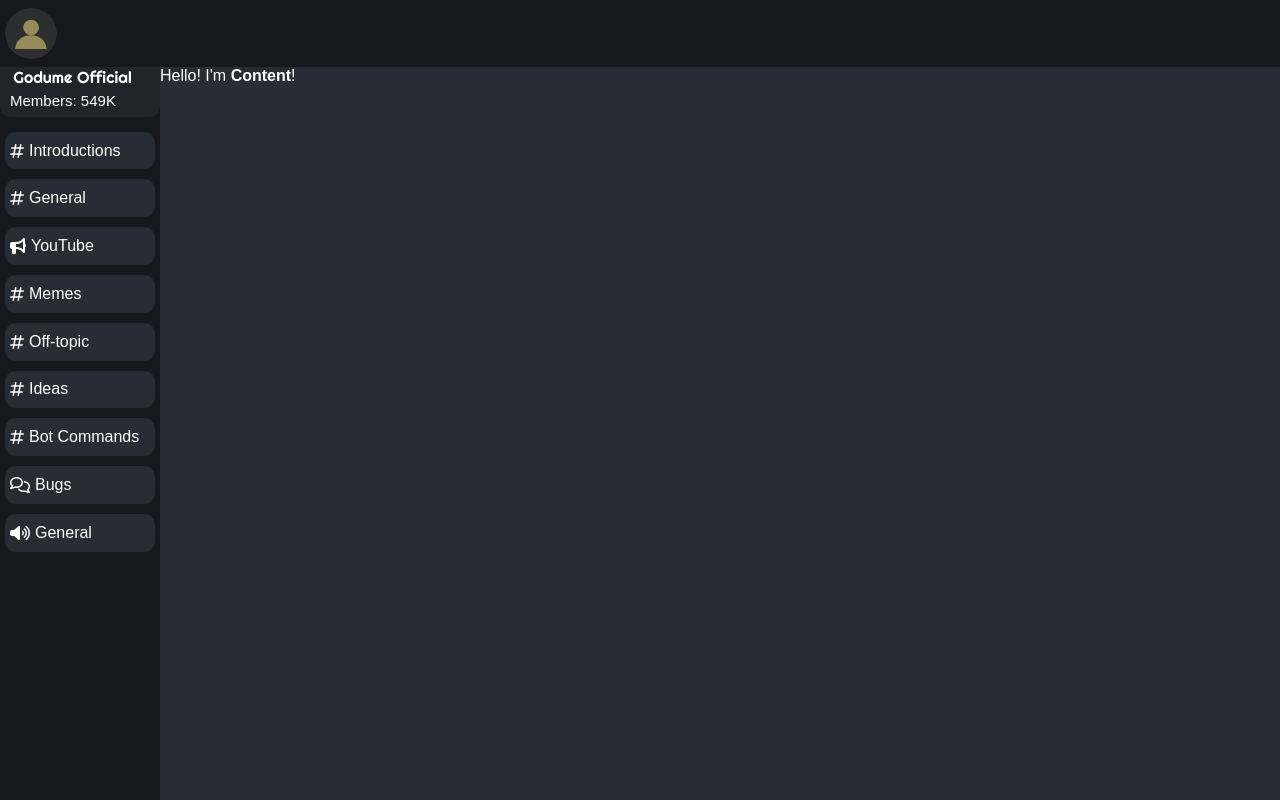
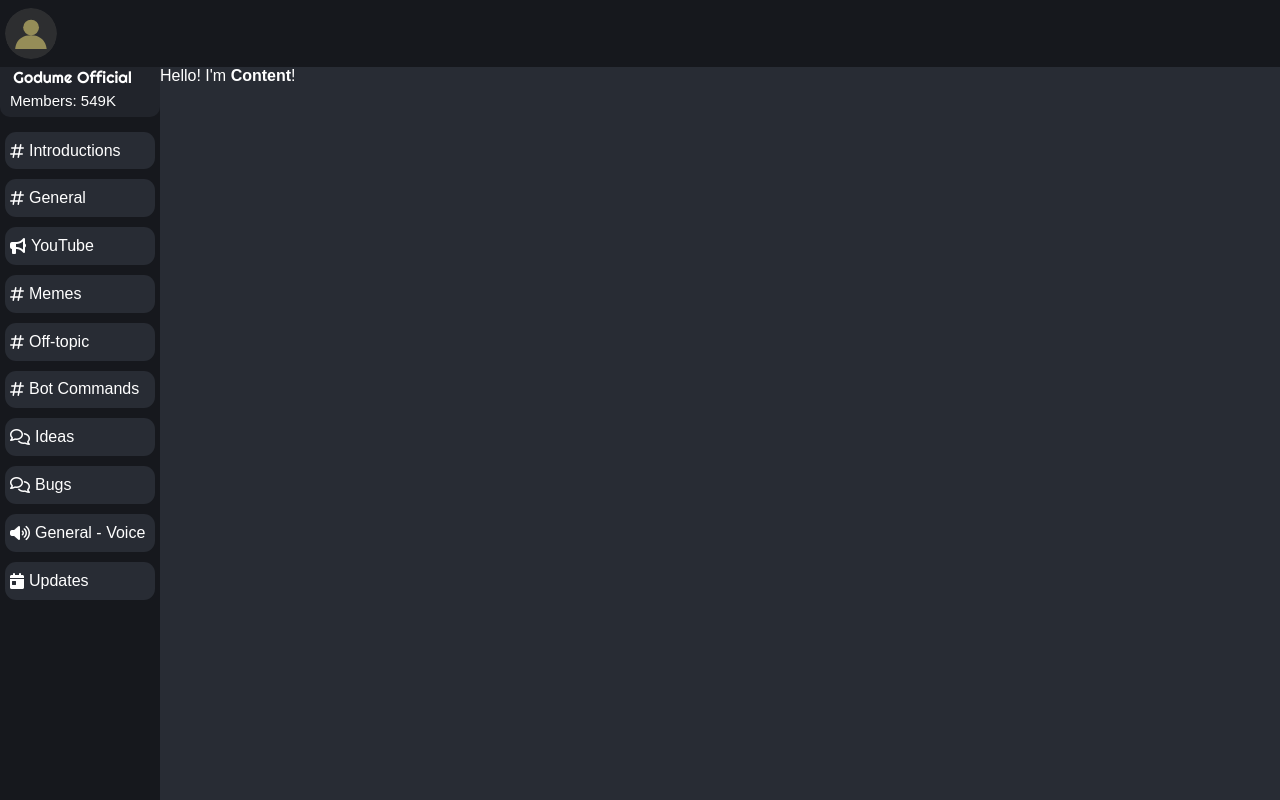
Before and after one commit to mineTomek/Godume, a React (Create React App) app: page / in a window 1280 px wide. Built offline with nearby package versions, Linux system fonts and the light colour scheme.

Commit message:
Updated channel section
New channel type: calendar
More preview channels
Added error for incompatible chanel name and type lists

```diff
--- a/src/Components/Channels/Channel/Channel.css
+++ b/src/Components/Channels/Channel/Channel.css
@@ -20,17 +20,23 @@
 
     transition: .1s ease-in-out;
 }
-
 .Channel-box:hover {
-    transform: scale(105%);
+    transform: scale(103%);
+}
+.Channel-box:active {
+    transform: scale(100%) translateY(2px);
+    background-color: var(--dark-2);
 }
 
 .Channel-box > i {
     transition: .1s;
 }
-
 .Channel-box:hover > i {
-    transform: rotate(-5deg);
+    transform: rotate(-5deg) scale(105%);
+    color: var(--color-accent);
+}
+.Channel-box:active > i {
+    transform: rotate(5deg) scale(95%);
     color: var(--color-accent);
 }
 
--- a/src/Components/Channels/Channel/Channel.js
+++ b/src/Components/Channels/Channel/Channel.js
@@ -13,10 +13,12 @@ function Channel(props) {
         channelTypeIconClass = 'regular fa-comments';
     } else if (props.type === 'announcement') {
         channelTypeIconClass = 'solid fa-bullhorn';
+    } else if (props.type === 'calendar') {
+        channelTypeIconClass = 'solid fa-calendar-day';
     }
 
     return (
-        <div className='Channel-box'>
+        <div className='Channel-box Prevent-selection'>
             <i className={'fa-' + channelTypeIconClass + ' Channel-type'}></i> {props.name}
         </div>
     )
--- a/src/Components/Channels/Channels.css
+++ b/src/Components/Channels/Channels.css
@@ -1,10 +1,16 @@
 .Channels-container {
     background-color: var(--dark-3);
-    /* border-right: 2px solid black; */
+
     position: fixed;
     left: 0;
     width: 10rem;
-    height: 100vh;
+    height: calc(100vh - var(--header-height) - 10px);
+
+    overflow-y: scroll;
+    scroll-behavior: smooth;
+}
+.Channels-container::-webkit-scrollbar {
+    display: none;
 }
 
 .Channels-header {
--- a/src/Components/Channels/Channels.js
+++ b/src/Components/Channels/Channels.js
@@ -3,10 +3,18 @@ import './Channels.css';
 import Channel from './Channel/Channel.js';
 
 function Channels(props) {
-    let channelNames = ['Introductions', 'General', 'YouTube',     'Memes', 'Off-topic', 'Ideas', 'Bot Commands', 'Bugs', 'General'];
-    let channelTypes = ['text',          'text',    'announcement','text',  'text',      'text',  'text',         'forum','voice'  ];
+    let channels;
 
-    let channels = [...Array(9)].map((e, i) => (<Channel key={i} name={channelNames[i]} type={channelTypes[i]}/>));
+    let channelNames = ['Introductions', 'General', 'YouTube',     'Memes', 'Off-topic', 'Bot Commands', 'Ideas',   'Bugs', 'General - Voice', 'Updates' ];
+    let channelTypes = ['text',          'text',    'announcement','text',  'text',      'text',         'forum',   'forum','voice',           'calendar'];
+
+    if (channelNames.length !== channelTypes.length) {
+        channels = (
+            <p style={{color: 'red'}}>Error!</p>
+        );
+    } else {
+        channels = [...Array(channelNames.length)].map((e, i) => (<section id={channelNames[i]}><Channel key={i} name={channelNames[i]} type={channelTypes[i]}/></section>));
+    }
 
     return (
         <div className='Channels-container'>
```
